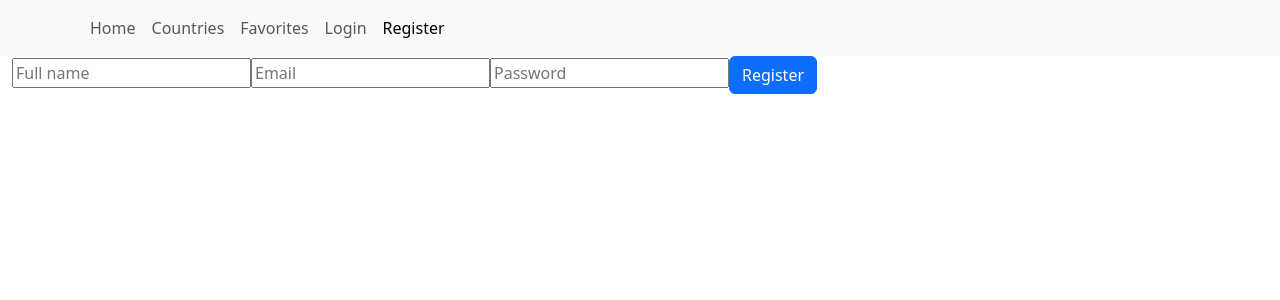
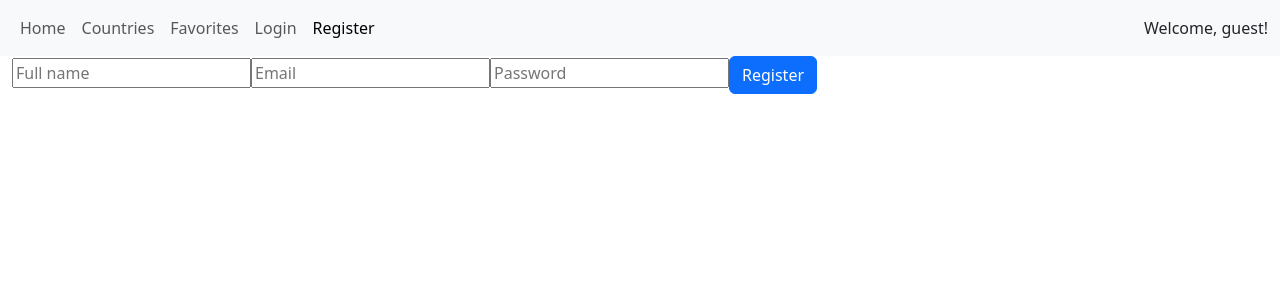
Before and after one commit to alextrandev/countries_app_react_bootstrap, a React (Vite) app: page /register in a window 1280 px wide. Shown: the top 300 px of the page. Built offline with nearby package versions, Linux system fonts and the light colour scheme; no server answers.

Commit message:
Feat: create protected route

```diff
--- a/src/App.jsx
+++ b/src/App.jsx
@@ -1,14 +1,18 @@
-import { BrowserRouter, Route, Routes } from "react-router-dom"
-import Layout from "./pages/Layout"
-import Home from "./components/Home"
-import ErrorPage from "./components/ErrorPage"
-import Countries from "./components/Countries"
-import SingleCountry from "./components/SingleCountry"
+import { BrowserRouter, Route, Routes } from "react-router-dom";
+import Layout from "./pages/Layout";
+import Home from "./components/Home";
+import ErrorPage from "./components/ErrorPage";
+import Countries from "./components/Countries";
+import SingleCountry from "./components/SingleCountry";
 import Favourites from './components/Favourites';
-import Register from "./components/Register"
-import Login from "./components/Login"
+import Register from "./components/Register";
+import Login from "./components/Login";
+import ProtectedRoute from "./auth/ProtectedRoute";
+import { useAuthState } from "react-firebase-hooks/auth";
+import { auth } from "./auth/firebase";
 
 function App() {
+  const [user] = useAuthState(auth);
 
   return (
     <BrowserRouter>
@@ -17,9 +21,13 @@ function App() {
           <Route path="/" element={<Home />} />
           <Route path="login" element={<Login />} />
           <Route path="register" element={<Register />} />
-          <Route path="countries" element={<Countries />} />
-          <Route path="countries/:cca3" element={<SingleCountry />} />
-          <Route path="favourites" element={<Favourites />} />
+
+          <Route element={<ProtectedRoute user={user} />}>
+            <Route path="countries" element={<Countries />} />
+            <Route path="countries/:cca3" element={<SingleCountry />} />
+            <Route path="favourites" element={<Favourites />} />
+          </Route>
+
           <Route path="*" element={<ErrorPage />} />
         </Route>
       </Routes>
--- /dev/null
+++ b/src/auth/ProtectedRoute.jsx
@@ -0,0 +1,9 @@
+import { Navigate, Outlet } from "react-router-dom"
+const Protectedroute = ({ user }) => {
+  if (!user) {
+    return <Navigate to="/login" />
+  }
+  return <Outlet />
+}
+
+export default Protectedroute;
--- a/src/pages/Layout.jsx
+++ b/src/pages/Layout.jsx
@@ -5,12 +5,11 @@ import Container from 'react-bootstrap/Container';
 import Nav from 'react-bootstrap/Nav';
 import Row from 'react-bootstrap/Row';
 import { LinkContainer } from 'react-router-bootstrap';
-import { Button } from 'react-bootstrap';
 import { auth, logout } from '../auth/firebase';
 import { useAuthState } from 'react-firebase-hooks/auth';
 
 const Layout = () => {
-  const [user, loading, error] = useAuthState(auth);
+  const [user] = useAuthState(auth);
 
   return (
     <Container fluid>
@@ -43,6 +42,9 @@ const Layout = () => {
               </Nav>
             </Navbar.Collapse>
           </Container>
+          <Container className="justify-content-end">
+            Welcome, {user ? user.email : "guest"}!
+          </Container>
         </Navbar>
       </Row>
       <Row>
```
